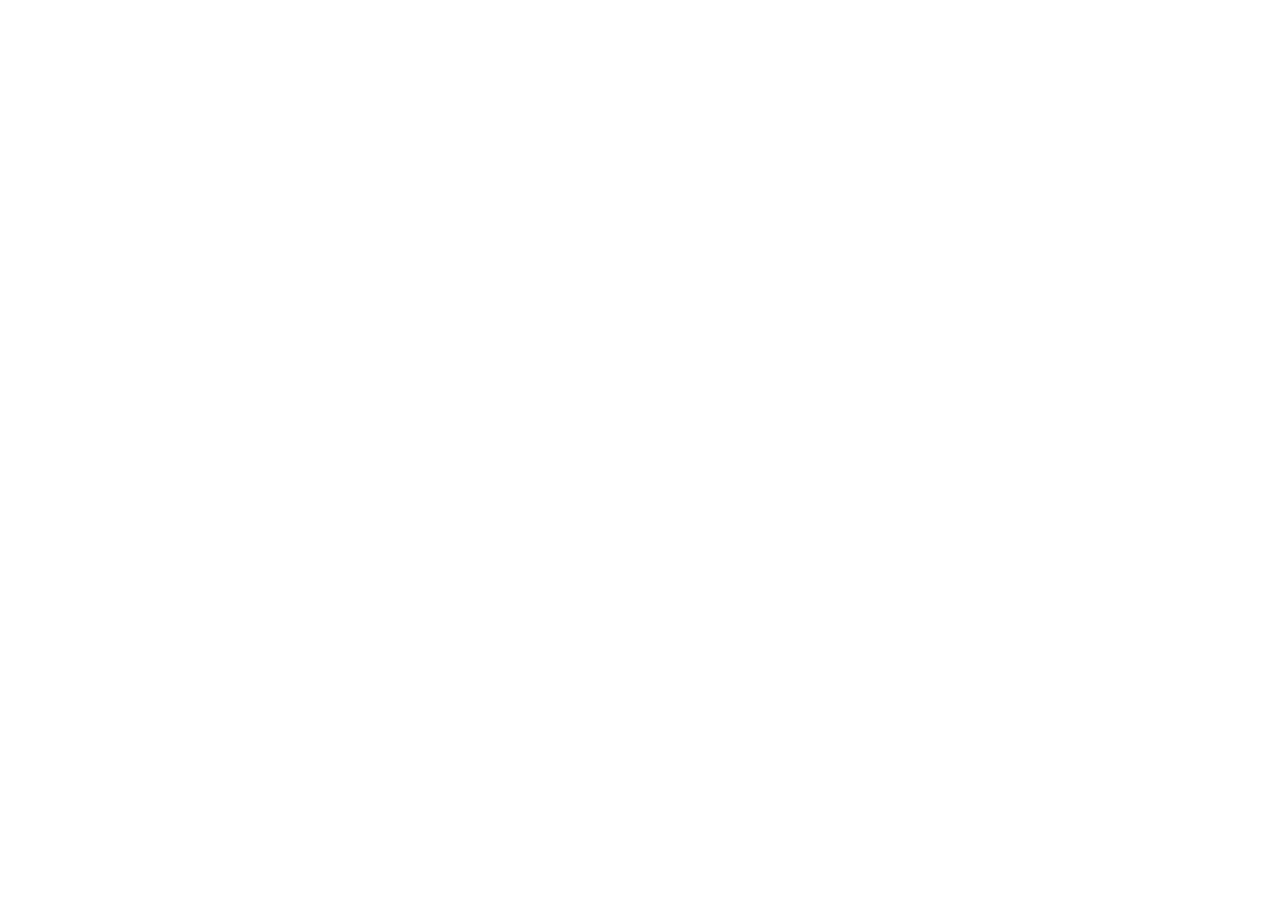
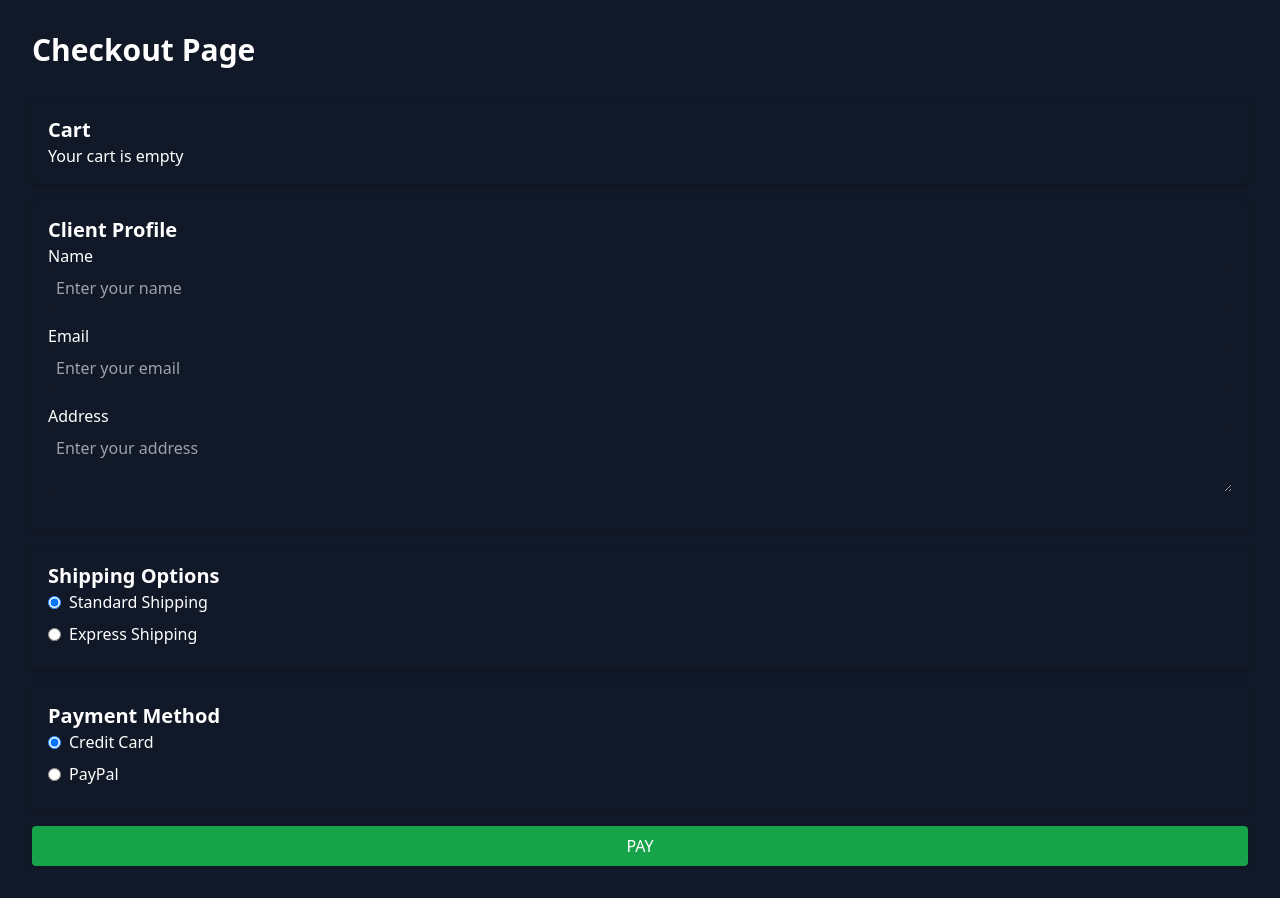
Before and after one commit to ojuan19/sample-backend, a React (Vite) app: page / in a window 1280 px wide. Before the commit this address had no page. Before the commit the page ends 800 px from the top, so only its background shows below. Built offline with nearby package versions, Linux system fonts and the light colour scheme.

Commit message:
Reset repo and add my new files

```diff
--- a/src/App.tsx
+++ b/src/App.tsx
@@ -1,15 +1,14 @@
 import React from 'react';
-import { BrowserRouter as Router, Routes, Route } from 'react-router-dom';
-import CheckoutPage from './components/CheckoutPage';
+import Checkout from './components/Checkout';
 
 function App() {
   return (
-    <Router>
-      <Routes>
-        <Route path="/checkout" element={<CheckoutPage />} />
-        <Route path="*" element={<div className="text-white p-6">Page Not Found</div>} />
-      </Routes>
-    </Router>
+    <div className="dark">
+      <div className="min-h-screen bg-gray-900 text-white p-8">
+        <h1 className="text-3xl font-bold mb-8">Checkout Page</h1>
+        <Checkout />
+      </div>
+    </div>
   );
 }
 
--- a/src/components/Cart.tsx
+++ b/src/components/Cart.tsx
@@ -1,40 +1,59 @@
 import React, { useState } from 'react';
 
-const Cart = () => {
-  const [cartItems, setCartItems] = useState([
-    { id: 1, name: 'Product A', price: 24.99, quantity: 1 },
-    { id: 2, name: 'Product B', price: 14.99, quantity: 1 }
-  ]);
+interface Item {
+  id: number;
+  name: string;
+  quantity: number;
+  price: number;
+}
 
-  const updateQuantity = (id, quantity) => {
-    setCartItems(cartItems.map(item =>
-      item.id === id ? { ...item, quantity } : item
-    ));
+const Cart: React.FC = () => {
+  const [items, setItems] = useState<Item[]>([]);
+
+  const increaseQuantity = (id: number) => {
+    setItems(
+      items.map(item =>
+        item.id === id ? { ...item, quantity: item.quantity + 1 } : item
+      )
+    );
   };
 
-  const calculateTotal = () => {
-    return cartItems.reduce((total, item) => total + item.price * item.quantity, 0).toFixed(2);
+  const decreaseQuantity = (id: number) => {
+    setItems(
+      items.map(item =>
+        item.id === id && item.quantity > 1
+          ? { ...item, quantity: item.quantity - 1 }
+          : item
+      )
+    );
+  };
+
+  const removeItem = (id: number) => {
+    setItems(items.filter(item => item.id !== id));
   };
 
   return (
-    <div className="p-4 bg-gray-800 text-white">
-      <h2 className="text-xl font-bold mb-4">Shopping Cart</h2>
-      {cartItems.map(item => (
-        <div key={item.id} className="mb-4">
-          <div className="flex justify-between">
-            <span>{item.name}</span>
-            <span>${item.price}</span>
-          </div>
-          <input
-            type="number"
-            value={item.quantity}
-            min="1"
-            onChange={(e) => updateQuantity(item.id, parseInt(e.target.value, 10))}
-            className="mt-2 p-2 w-full bg-gray-700"
-          />
-        </div>
-      ))}
-      <div className="font-bold">Total: ${calculateTotal()}</div>
+    <div className="dark:bg-gray-800 p-4 rounded shadow">
+      <h2 className="text-xl font-bold text-white">Cart</h2>
+      {items.length === 0 ? (
+        <p className="text-white">Your cart is empty</p>
+      ) : (
+        <ul>
+          {items.map(item => (
+            <li key={item.id} className="flex justify-between items-center p-2">
+              <span className="text-white">{item.name}</span>
+              <span className="text-white">
+                ${item.price.toFixed(2)} x {item.quantity}
+              </span>
+              <div className="flex space-x-2">
+                <button onClick={() => decreaseQuantity(item.id)} className="bg-gray-600 text-white px-2 py-1 rounded">-</button>
+                <button onClick={() => increaseQuantity(item.id)} className="bg-gray-600 text-white px-2 py-1 rounded">+</button>
+                <button onClick={() => removeItem(item.id)} className="bg-red-600 text-white px-2 py-1 rounded">Remove</button>
+              </div>
+            </li>
+          ))}
+        </ul>
+      )}
     </div>
   );
 };
--- /dev/null
+++ b/src/components/Checkout.tsx
@@ -0,0 +1,19 @@
+import React from 'react';
+import Cart from './Cart';
+import ClientProfile from './ClientProfile';
+import Shipping from './Shipping';
+import Payment from './Payment';
+
+const Checkout: React.FC = () => {
+  return (
+    <div className="space-y-4">
+      <Cart />
+      <ClientProfile />
+      <Shipping />
+      <Payment />
+      <button className="w-full bg-green-600 text-white p-2 rounded shadow">PAY</button>
+    </div>
+  );
+};
+
+export default Checkout;
--- a/src/components/CheckoutPage.tsx
+++ /dev/null
@@ -1,35 +0,0 @@
-import React, { useState } from 'react';
-import Cart from './Cart';
-import ClientProfile from './ClientProfile';
-import Shipping from './Shipping';
-import Payment from './Payment';
-
-const CheckoutPage = () => {
-  const [step, setStep] = useState(0);
-  const steps = [<Cart />, <ClientProfile />, <Shipping />, <Payment />];
-
-  const nextStep = () => {
-    setStep(Math.min(step + 1, steps.length - 1));
-  };
-
-  const prevStep = () => {
-    setStep(Math.max(step - 1, 0));
-  };
-
-  return (
-    <div className="p-6 bg-gray-900 text-white min-h-screen">
-      <h1 className="text-2xl font-bold mb-6">Checkout Process</h1>
-      <div>{steps[step]}</div>
-      <div className="flex justify-between mt-4">
-        {step > 0 && <button onClick={prevStep} className="px-4 py-2 bg-gray-700">Back</button>}
-        {step < steps.length - 1 ? (
-          <button onClick={nextStep} className="px-4 py-2 bg-blue-600">Next</button>
-        ) : (
-          <button className="px-4 py-2 bg-green-600">Pay</button>
-        )}
-      </div>
-    </div>
-  );
-};
-
-export default CheckoutPage;
--- a/src/components/ClientProfile.tsx
+++ b/src/components/ClientProfile.tsx
@@ -1,55 +1,23 @@
-import React, { useState } from 'react';
+import React from 'react';
 
-const ClientProfile = () => {
-  const [formData, setFormData] = useState({
-    name: '',
-    email: '',
-    phone: '',
-    address: ''
-  });
-
-  const handleChange = (e) => {
-    const { name, value } = e.target;
-    setFormData({ ...formData, [name]: value });
-  };
-
-  const validate = () => {
-    // Basic validation
-    return formData.name !== '' && formData.email.includes('@');
-  };
-
+const ClientProfile: React.FC = () => {
   return (
-    <div className="p-4 bg-gray-800 text-white">
-      <h2 className="text-xl font-bold mb-4">Client Profile</h2>
-      <input
-        name="name"
-        type="text"
-        placeholder="Name"
-        className="p-2 w-full mb-2 bg-gray-700"
-        onChange={handleChange}
-      />
-      <input
-        name="email"
-        type="email"
-        placeholder="Email"
-        className="p-2 w-full mb-2 bg-gray-700"
-        onChange={handleChange}
-      />
-      <input
-        name="phone"
-        type="tel"
-        placeholder="Phone"
-        className="p-2 w-full mb-2 bg-gray-700"
-        onChange={handleChange}
-      />
-      <input
-        name="address"
-        type="text"
-        placeholder="Address"
-        className="p-2 w-full mb-2 bg-gray-700"
-        onChange={handleChange}
-      />
-      {!validate() && <div className="text-red-600">Please fill out all fields correctly.</div>}
+    <div className="dark:bg-gray-800 p-4 rounded shadow">
+      <h2 className="text-xl font-bold text-white">Client Profile</h2>
+      <form>
+        <div className="mb-4">
+          <label className="block text-white">Name</label>
+          <input type="text" className="w-full p-2 rounded bg-gray-900 text-white" placeholder="Enter your name" />
+        </div>
+        <div className="mb-4">
+          <label className="block text-white">Email</label>
+          <input type="email" className="w-full p-2 rounded bg-gray-900 text-white" placeholder="Enter your email" />
+        </div>
+        <div className="mb-4">
+          <label className="block text-white">Address</label>
+          <textarea className="w-full p-2 rounded bg-gray-900 text-white" placeholder="Enter your address"></textarea>
+        </div>
+      </form>
     </div>
   );
 };
--- a/src/components/Payment.tsx
+++ b/src/components/Payment.tsx
@@ -1,12 +1,13 @@
 import React, { useState } from 'react';
 
-const Payment = () => {
-  const [paymentMethod, setPaymentMethod] = useState('creditCard');
+const Payment: React.FC = () => {
+  const [paymentMethod, setPaymentMethod] = useState<string>('creditCard');
 
   return (
-    <div className="p-4 bg-gray-800 text-white">
-      <h2 className="text-xl font-bold mb-4">Payment Method</h2>
+    <div className="dark:bg-gray-800 p-4 rounded shadow">
+      <h2 className="text-xl font-bold text-white">Payment Method</h2>
       <div>
+        <label className="flex items-center text-white mb-2">
           <input
             type="radio"
             name="payment"
@@ -15,9 +16,9 @@
             onChange={() => setPaymentMethod('creditCard')}
             className="mr-2"
           />
-        <span>Credit Card</span>
-      </div>
-      <div>
+          Credit Card
+        </label>
+        <label className="flex items-center text-white mb-2">
           <input
             type="radio"
             name="payment"
@@ -26,15 +27,9 @@
             onChange={() => setPaymentMethod('paypal')}
             className="mr-2"
           />
-        <span>PayPal</span>
+          PayPal
+        </label>
       </div>
-      {paymentMethod === 'creditCard' && (
-        <div className="mt-4">
-          <input type="text" placeholder="Card Number" className="p-2 w-full mb-2 bg-gray-700" />
-          <input type="text" placeholder="Expiry Date" className="p-2 w-full mb-2 bg-gray-700" />
-          <input type="text" placeholder="CVC" className="p-2 w-full mb-2 bg-gray-700" />
-        </div>
-      )}
     </div>
   );
 };
--- a/src/components/Shipping.tsx
+++ b/src/components/Shipping.tsx
@@ -1,17 +1,19 @@
 import React, { useState } from 'react';
 
-const Shipping = () => {
-  const [selectedOption, setSelectedOption] = useState('standard');
-  const shippingOptions = [
-    { id: 'standard', name: 'Standard Shipping', price: 5.00, estimate: '3-5 days' },
-    { id: 'fast', name: 'Fast Shipping', price: 15.00, estimate: '1-2 days' }
+const Shipping: React.FC = () => {
+  const [selectedOption, setSelectedOption] = useState<string>('standard');
+
+  const options = [
+    { id: 'standard', name: 'Standard Shipping' },
+    { id: 'express', name: 'Express Shipping' },
   ];
 
   return (
-    <div className="p-4 bg-gray-800 text-white">
-      <h2 className="text-xl font-bold mb-4">Shipping Options</h2>
-      {shippingOptions.map(option => (
+    <div className="dark:bg-gray-800 p-4 rounded shadow">
+      <h2 className="text-xl font-bold text-white">Shipping Options</h2>
+      {options.map(option => (
         <div key={option.id} className="mb-2">
+          <label className="flex items-center text-white">
             <input
               type="radio"
               name="shipping"
@@ -20,7 +22,8 @@
               onChange={() => setSelectedOption(option.id)}
               className="mr-2"
             />
-          <span>{option.name} - ${option.price} ({option.estimate})</span>
+            {option.name}
+          </label>
         </div>
       ))}
     </div>
```
Lines whose indentation alone changed are shown as unchanged.
